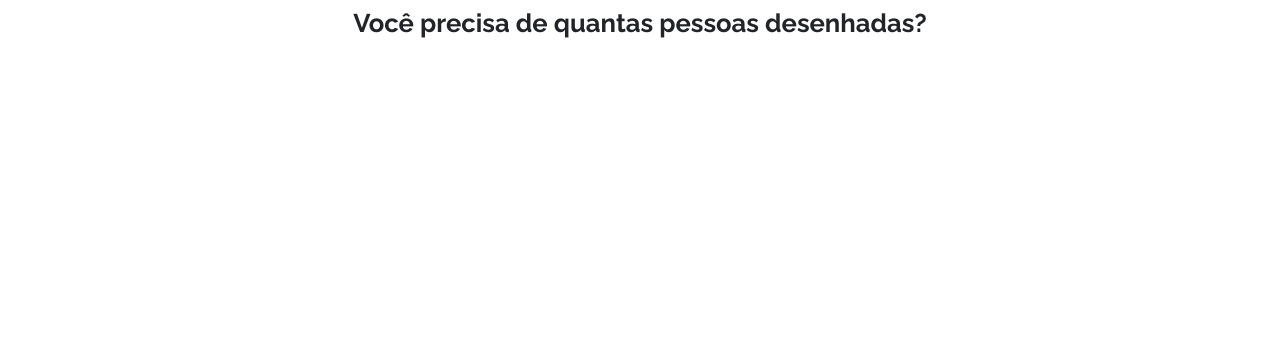
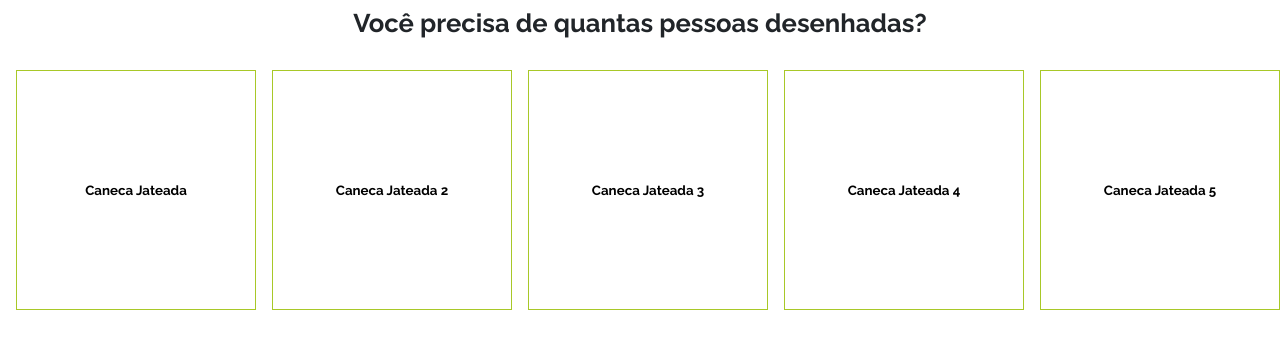
Before and after one commit to mateusgcoelho/caricanecas-app, a React (Vite) app: page / in a window 1280 px wide. Shown: the part 440-780 px from the top of the page. Built offline with nearby package versions, Linux system fonts and the light colour scheme.

Commit message:
Create Carousel component!

```diff
--- /dev/null
+++ b/src/components/Carousel/index.tsx
@@ -0,0 +1,53 @@
+import React, { FormEvent, useRef } from "react";
+import { FaChevronLeft, FaChevronRight } from "react-icons/fa";
+import {
+  Container,
+  Content,
+  Item,
+  Controllers,
+  ButtonController,
+} from "./styles";
+
+const Carousel: React.FC<any> = ({ data }) => {
+  const carouselItemsRef = useRef<HTMLDivElement>(null);
+
+  const handleLeftClick = (event: FormEvent) => {
+    event.preventDefault();
+
+    if (carouselItemsRef.current?.scrollLeft != null)
+      carouselItemsRef.current.scrollLeft -=
+        carouselItemsRef.current.offsetWidth;
+  };
+
+  const handleRightClick = (event: FormEvent) => {
+    event.preventDefault();
+
+    if (carouselItemsRef.current?.scrollLeft != null)
+      carouselItemsRef.current.scrollLeft +=
+        carouselItemsRef.current.offsetWidth;
+  };
+
+  return (
+    <Container>
+      <Content ref={carouselItemsRef}>
+        {data.map((item: any) => (
+          <Item key={item.id}>
+            <h1>{item.name}</h1>
+          </Item>
+        ))}
+      </Content>
+
+      <Controllers>
+        <ButtonController onClick={handleLeftClick}>
+          <FaChevronLeft />
+        </ButtonController>
+
+        <ButtonController onClick={handleRightClick}>
+          <FaChevronRight />
+        </ButtonController>
+      </Controllers>
+    </Container>
+  );
+};
+
+export default Carousel;
--- /dev/null
+++ b/src/components/Carousel/styles.ts
@@ -0,0 +1,73 @@
+import styled from "styled-components";
+
+export const Container = styled.section`
+  width: 100%;
+
+  margin: 0 auto;
+`;
+
+export const Content = styled.div`
+  width: 100%;
+  height: 15rem;
+
+  padding: 0 1rem;
+
+  overflow-x: auto;
+
+  display: flex;
+  align-items: center;
+
+  scroll-behavior: smooth;
+
+  -ms-overflow-style: none;
+  scrollbar-width: none;
+
+  &::-webkit-scrollbar {
+    display: none;
+  }
+`;
+
+export const Item = styled.button`
+  flex: none;
+  width: 15rem;
+  height: 100%;
+
+  display: flex;
+  align-items: center;
+  justify-content: center;
+
+  border: 1px solid var(--green);
+
+  & + & {
+    margin-left: 1rem;
+  }
+`;
+
+export const Controllers = styled.section`
+  max-width: 220px;
+  margin: 0 auto;
+
+  display: flex;
+  justify-content: space-around;
+  align-items: center;
+
+  padding: 2rem 1rem;
+`;
+
+export const ButtonController = styled.button`
+  height: 3.4rem;
+  width: 3.4rem;
+
+  border-radius: 50%;
+
+  display: flex;
+  justify-content: center;
+  align-items: center;
+
+  padding: 1rem 0;
+
+  color: var(--lighter);
+  font-size: 1.2rem;
+
+  border: 1px solid var(--lighter);
+`;
--- a/src/components/ChooseProduct/index.tsx
+++ b/src/components/ChooseProduct/index.tsx
@@ -1,3 +1,4 @@
+import Carousel from "../Carousel";
 import IndicatorStep from "../IndicatiorStep";
 
 import { FaChevronLeft } from "react-icons/fa";
@@ -15,6 +16,39 @@ import {
 } from "./styles";
 
 const ChooseProduct: React.FC = () => {
+  const products = [
+    {
+      id: 1,
+      name: "Caneca Jateada",
+      price: 20,
+    },
+    {
+      id: 2,
+      name: "Caneca Jateada 2",
+      price: 20,
+    },
+    {
+      id: 3,
+      name: "Caneca Jateada 3",
+      price: 20,
+    },
+    {
+      id: 4,
+      name: "Caneca Jateada 4",
+      price: 20,
+    },
+    {
+      id: 5,
+      name: "Caneca Jateada 5",
+      price: 20,
+    },
+    {
+      id: 6,
+      name: "Caneca Jateada 6",
+      price: 20,
+    },
+  ];
+
   return (
     <Content>
       <Header>
@@ -44,6 +78,8 @@ const ChooseProduct: React.FC = () => {
         <AboutChoose>
           <h1>Você precisa de quantas pessoas desenhadas?</h1>
         </AboutChoose>
+
+        <Carousel data={products} />
       </Choose>
     </Content>
   );
--- a/src/components/ChooseProduct/styles.ts
+++ b/src/components/ChooseProduct/styles.ts
@@ -1,4 +1,5 @@
 import { Link } from "react-router-dom";
+
 import styled from "styled-components";
 
 export const Content = styled.article``;
```
Also changed, not shown: tsconfig.json (+7 -1 lines).
